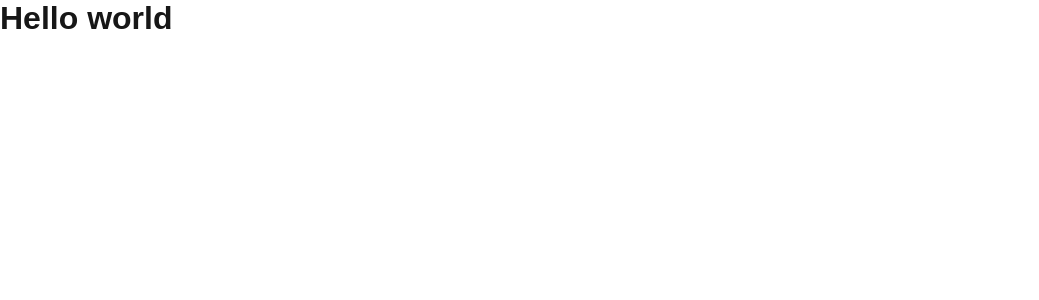
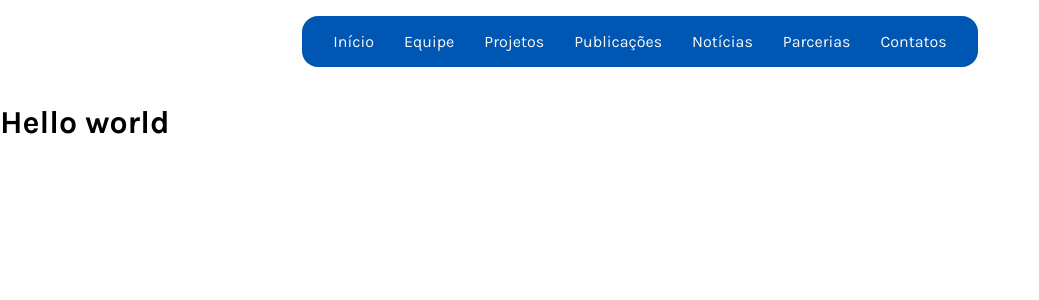
Before and after one commit to Matheus0o0/Site-Lapsid, a Next.js app in the folder FrontEnd/lapsidfront/: page / in a window 1280 px wide. Shown: the top 300 px of the page, without its empty margins (0-1039 px from the left). Built offline with nearby package versions, Linux system fonts and the light colour scheme.

Commit message:
full header

```diff
--- /dev/null
+++ b/FrontEnd/lapsidfront/src/app/Components/Header.tsx
@@ -0,0 +1,17 @@
+import style from "../Style/Header.module.css"
+
+export default function Header() {
+  return (
+    <header className={style.allHeader}>
+        <ul className={style.ulHeader}>
+            <li className={style.liHeader}>Início</li>
+            <li className={style.liHeader}>Equipe</li>
+            <li className={style.liHeader}>Projetos</li>
+            <li className={style.liHeader}>Publicações</li>
+            <li className={style.liHeader}>Notícias</li>
+            <li className={style.liHeader}>Parcerias</li>
+            <li className={style.liHeader}>Contatos</li>
+        </ul>
+    </header>
+  );
+}
--- /dev/null
+++ b/FrontEnd/lapsidfront/src/app/Style/Header.module.css
@@ -0,0 +1,24 @@
+
+.header{
+    background-color: #f8f9fa;
+    padding: 20px;
+    text-align: center;
+}
+
+.allHeader{
+    display: flex;
+    justify-content: center;
+    align-items: center;
+}
+
+.ulHeader{
+    padding: 1em 1em;
+    border-radius: 1em;
+    background-color: #0056B3;
+}
+.liHeader{
+    color: #f8f9fa;
+    list-style: none;
+    display: inline-block;
+    margin: 0 15px;
+}
--- a/FrontEnd/lapsidfront/src/app/globals.css
+++ b/FrontEnd/lapsidfront/src/app/globals.css
@@ -1,42 +1,9 @@
-:root {
-  --background: #ffffff;
-  --foreground: #171717;
+@import url('https://fonts.googleapis.com/css2?family=Karla:ital,wght@0,200..800;1,200..800&family=Montserrat:ital,wght@0,100..900;1,100..900&family=Poppins:ital,wght@0,100;0,200;0,300;0,400;0,500;0,600;0,700;0,800;0,900;1,100;1,200;1,300;1,400;1,500;1,600;1,700;1,800;1,900&family=Urbanist:ital,wght@0,100..900;1,100..900&display=swap');
+
+body{
+  margin: 0;
+  padding: 0;
+  box-sizing: border-box;
+  font-family: "Karla", sans-serif;
+  font-optical-sizing: auto;
 }
-
-@media (prefers-color-scheme: dark) {
-  :root {
-    --background: #0a0a0a;
-    --foreground: #ededed;
-  }
-}
-
-html,
-body {
-  max-width: 100vw;
-  overflow-x: hidden;
-}
-
-body {
-  color: var(--foreground);
-  background: var(--background);
-  font-family: Arial, Helvetica, sans-serif;
-  -webkit-font-smoothing: antialiased;
-  -moz-osx-font-smoothing: grayscale;
-}
-
-* {
-  box-sizing: border-box;
-  padding: 0;
-  margin: 0;
-}
-
-a {
-  color: inherit;
-  text-decoration: none;
-}
-
-@media (prefers-color-scheme: dark) {
-  html {
-    color-scheme: dark;
-  }
-}
--- a/FrontEnd/lapsidfront/src/app/layout.tsx
+++ b/FrontEnd/lapsidfront/src/app/layout.tsx
@@ -1,16 +1,7 @@
 import type { Metadata } from "next";
-import { Geist, Geist_Mono } from "next/font/google";
-import "./globals.css";
+import "../app/globals.css";
 
-const geistSans = Geist({
-  variable: "--font-geist-sans",
-  subsets: ["latin"],
-});
-
-const geistMono = Geist_Mono({
-  variable: "--font-geist-mono",
-  subsets: ["latin"],
-});
+import Header from "./Components/Header";
 
 export const metadata: Metadata = {
   title: "Create Next App",
@@ -23,8 +14,9 @@ export default function RootLayout({
   children: React.ReactNode;
 }>) {
   return (
-    <html lang="en">
-      <body className={`${geistSans.variable} ${geistMono.variable}`}>
+    <html lang="pt-BR">
+      <body>
+        <Header />
         {children}
       </body>
     </html>
--- a/FrontEnd/lapsidfront/src/app/page.tsx
+++ b/FrontEnd/lapsidfront/src/app/page.tsx
@@ -1,5 +1,3 @@
-// import Image from "next/image";
-// import styles from "./page.module.css";
 
 export default function Home() {
   return (
```
Also changed, not shown: FrontEnd/lapsidfront/src/app/page.module.css (deleted, +0 -168 lines).
